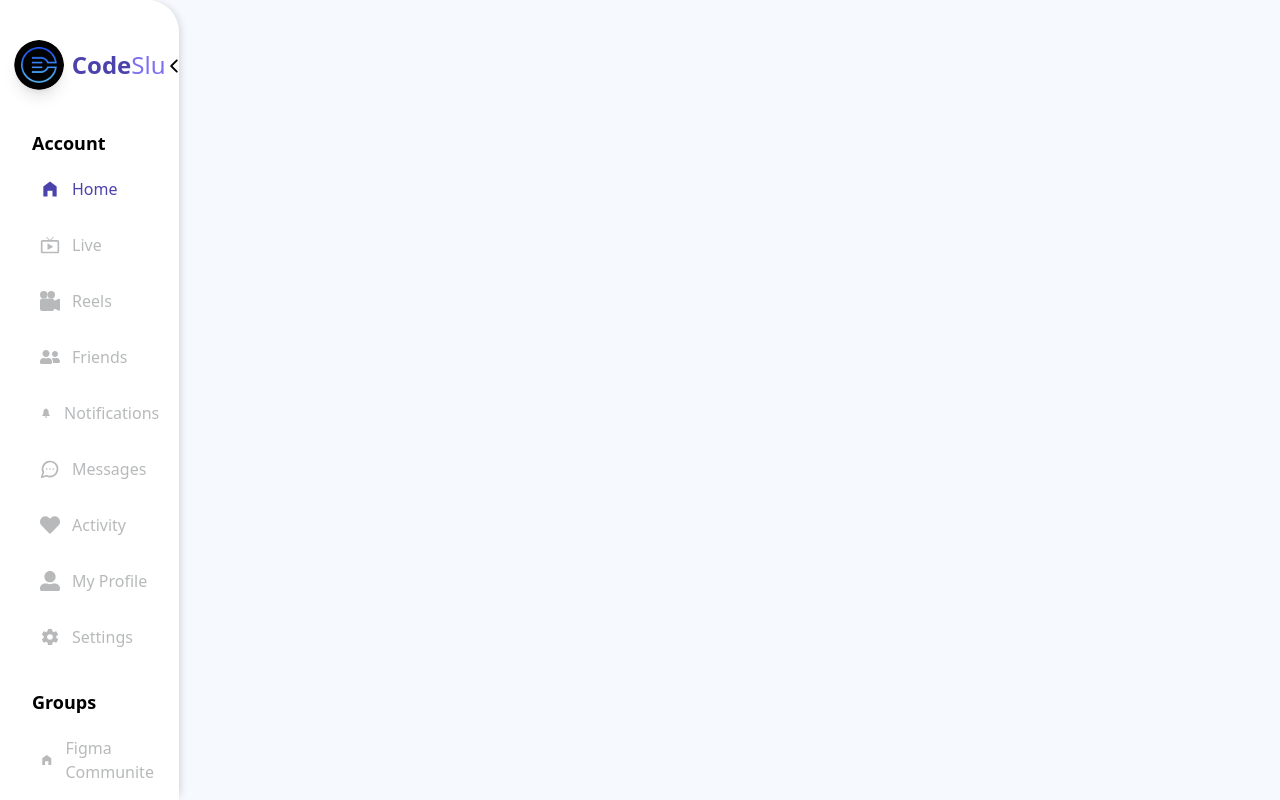
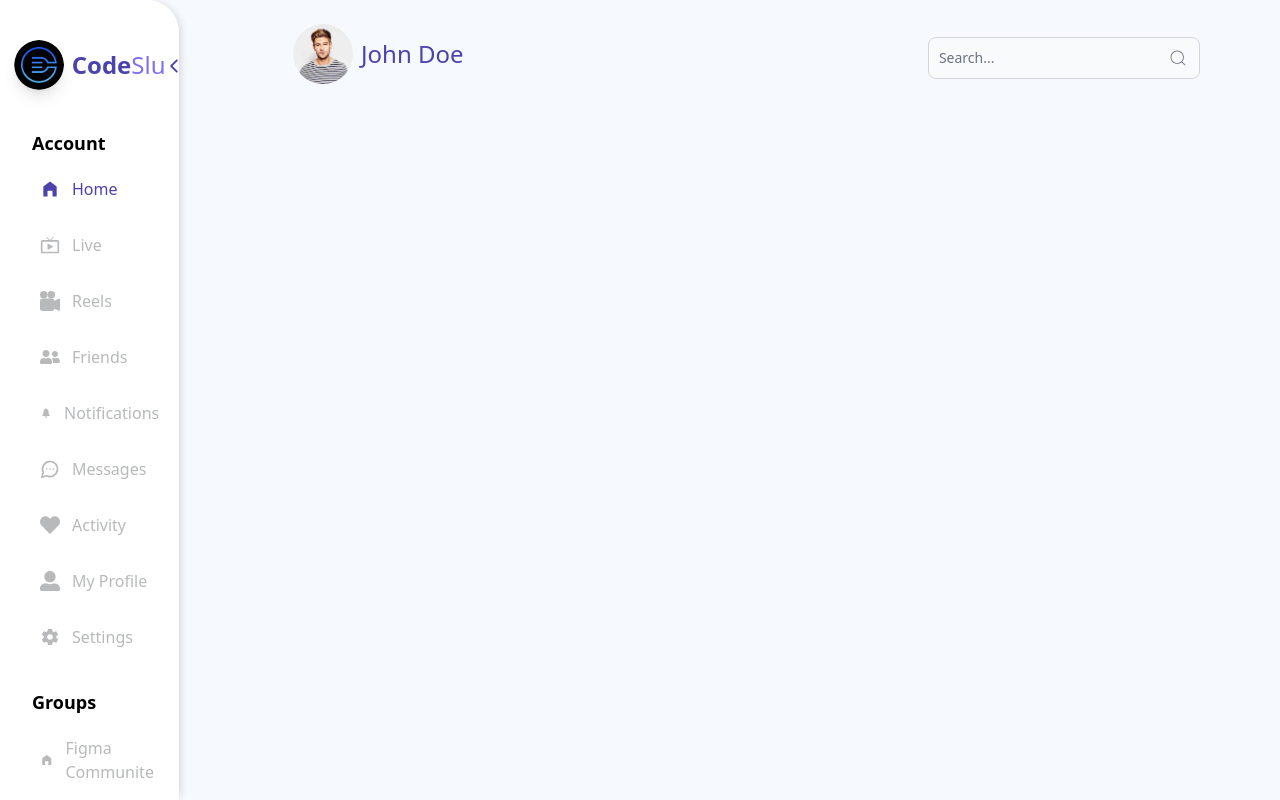
Before and after one commit to gemy3731/codeslu-social, a Next.js app: page / in a window 1280 px wide. Built offline with nearby package versions, Linux system fonts and the light colour scheme.

Commit message:
feat(home): add navbar

```diff
--- /dev/null
+++ b/src/app/_components/home/main/Home.tsx
@@ -0,0 +1,14 @@
+
+import Navbar from "./Navbar";
+
+
+
+const Home = () => {
+  return (
+    <div className="relative">
+      <Navbar />
+    </div>
+  );
+};
+
+export default Home;
--- /dev/null
+++ b/src/app/_components/home/main/Navbar.tsx
@@ -0,0 +1,31 @@
+"use client";
+
+import Searchbar from "./Searchbar";
+import { useSelector } from "react-redux";
+import { store } from "@/lib/Redux/Store";
+import profileImg from '@/app/assets/profile.jpg'
+import Image from "next/image";
+
+const Navbar = () => {
+    const { sidebarWidth } = useSelector(
+        (reduxStore: ReturnType<typeof store.getState>) => reduxStore.sidebarWidth
+      );
+
+      console.log(sidebarWidth, "sidebarWidth");
+
+
+  return (
+    <nav
+        className="fixed top-0 right-0  px-20 py-6 flex flex-col md:flex-row items-center justify-between gap-4"
+        style={{ left: `${sidebarWidth}px` }}
+      >
+        <div className="flex items-center gap-2">
+            <Image src={profileImg} alt="profile" className="rounded-full sm:w-[60px] sm:h-[60px] w-[40px] h-[40px]" />
+            <h4 className="text-[16px] sm:text-[24px] font-medium text-[#4c42ab]">John Doe</h4>
+        </div>
+        <Searchbar />
+      </nav>
+  )
+}
+
+export default Navbar
--- /dev/null
+++ b/src/app/_components/home/main/Searchbar.tsx
@@ -0,0 +1,14 @@
+import {  TextInput } from "flowbite-react";
+import { CiSearch } from "react-icons/ci";
+
+const Searchbar = () => {
+  return (
+    <div className="md:w-[30%] w-full">
+      <div className="mb-2 block">
+      </div>
+      <TextInput id="searchbar" type="search" rightIcon={CiSearch} placeholder="Search..." required />
+    </div>
+  )
+}
+
+export default Searchbar
--- a/src/app/_components/home/Sidebar.tsx
+++ b/src/app/_components/home/sidebar/Sidebar.tsx
@@ -2,21 +2,41 @@
 import logoImg from "@/app/assets/logo.png";
 import Image from "next/image";
 import { IoIosArrowBack } from "react-icons/io";
-import { useState } from "react";
+import {  useState } from "react";
 import AccountSidebar from "./AccountSidebar";
 import GroupSidebar from "./GroupSidebar";
+import { useDispatch } from 'react-redux';
+import { setSidebarWidth } from "@/lib/Redux/sidebar";
 const Sidebar = () => {
   const [isOpen, setIsOpen] = useState<boolean>(true);
   const [isOpenDelay, setIsOpenDelay] = useState<boolean>(true);
+  const sidebar = document.querySelector("#sideBar");
+  const dispatch = useDispatch();
+
+
+  if (sidebar) {
+    const observer = new ResizeObserver(entries => {
+      for (const entry of entries) {
+        const width = entry.contentRect.right;
+        // console.log('Sidebar resized to:', width + 'px');
+        dispatch(setSidebarWidth(width));
+      }
+    });
+    observer.observe(sidebar);
+  } else {
+    console.log('Sidebar element not found!');
+  }
+
+
   const handleSidebarStatus = () => {
     setIsOpen(!isOpen);
     if (isOpen) {
       setIsOpenDelay(false);
-      document.getElementById("sideBar")?.classList.remove("min-w-[160px]");
+      sidebar?.classList.remove("min-w-[160px]");
     } else {
       setTimeout(() => {
         setIsOpenDelay(true);
-        document.getElementById("sideBar")?.classList.add("min-w-[160px]");
+        sidebar?.classList.add("min-w-[160px]");
       }, 1000);
     }
   };
@@ -51,13 +71,15 @@ const Sidebar = () => {
           </h3>
         </div>
         <AccountSidebar isOpenDelay={isOpenDelay} />
+        <GroupSidebar isOpenDelay={isOpenDelay} />
+
+        {/* {Arrow} */}
         <div
-          className="absolute top-14 right-[-5px] text-[20px] group-[.is-open]:rotate-180"
+          className="text-[#4c42ab] absolute top-14 right-[-5px] text-[20px] group-[.is-open]:rotate-180"
           onClick={handleSidebarStatus}
         >
           <IoIosArrowBack />
         </div>
-        <GroupSidebar isOpenDelay={isOpenDelay} />
       </div>
     </div>
   );
--- a/src/app/globals.css
+++ b/src/app/globals.css
@@ -124,7 +124,7 @@ form .header{
 .login-form{
   transform: rotateY(180deg);
   opacity: 0;
-  animation: login 1s ease-in 1s 1 normal forwards;
+  animation: login 1s ease-in 1 normal forwards;
 }
 
 @keyframes login {
--- a/src/app/page.tsx
+++ b/src/app/page.tsx
@@ -1,12 +1,16 @@
-import Sidebar from "./_components/home/Sidebar";
+import Sidebar from "./_components/home/sidebar/Sidebar";
+import Home from './_components/home/main/Home';
 
-export default function Home() {
+export default function Page() {
   return (
     <div className="flex gap-4  bg-[#f6faff] h-screen">
       <Sidebar />
 
-      <div id="main" className=" w-[86%]  overflow-y-auto  flex-1 bg-[#f6faff] min-h-screen">
+      <div id="main" className=" w-[86%] overflow-y-auto  flex-1 bg-[#f6faff] min-h-screen relative" >
+        <div className="container mx-auto py-3 px-4 h-[300vh]">
+        <Home/>
 
+        </div>
       </div>
     </div>
   );
--- a/src/lib/Redux/Store.ts
+++ b/src/lib/Redux/Store.ts
@@ -1,8 +1,10 @@
 import { configureStore } from "@reduxjs/toolkit";
 import formState from './authFormStateSlice'
+import sidebarWidth from './sidebar'
 
 export const store = configureStore({
     reducer:{
         formState,
+        sidebarWidth,
     }
 })
--- /dev/null
+++ b/src/lib/Redux/sidebar.ts
@@ -0,0 +1,17 @@
+import { createSlice } from "@reduxjs/toolkit";
+
+const initialState: { sidebarWidth: number } = {
+  sidebarWidth: 213,
+};
+const authFormStateSlice = createSlice({
+  name: "auth",
+  initialState,
+  reducers: {
+    setSidebarWidth: (state, action) => {
+      state.sidebarWidth = action.payload == 60?action.payload:action.payload + 20;
+    },
+  },
+});
+
+export default authFormStateSlice.reducer;
+export const { setSidebarWidth } = authFormStateSlice.actions;
```
Also changed, not shown: src/app/_components/home/sidebar/AccountSidebar.tsx (renamed from src/app/_components/home/AccountSidebar.tsx), src/app/_components/home/sidebar/GroupSidebar.tsx (renamed from src/app/_components/home/GroupSidebar.tsx), src/app/assets/profile.jpg (added).
